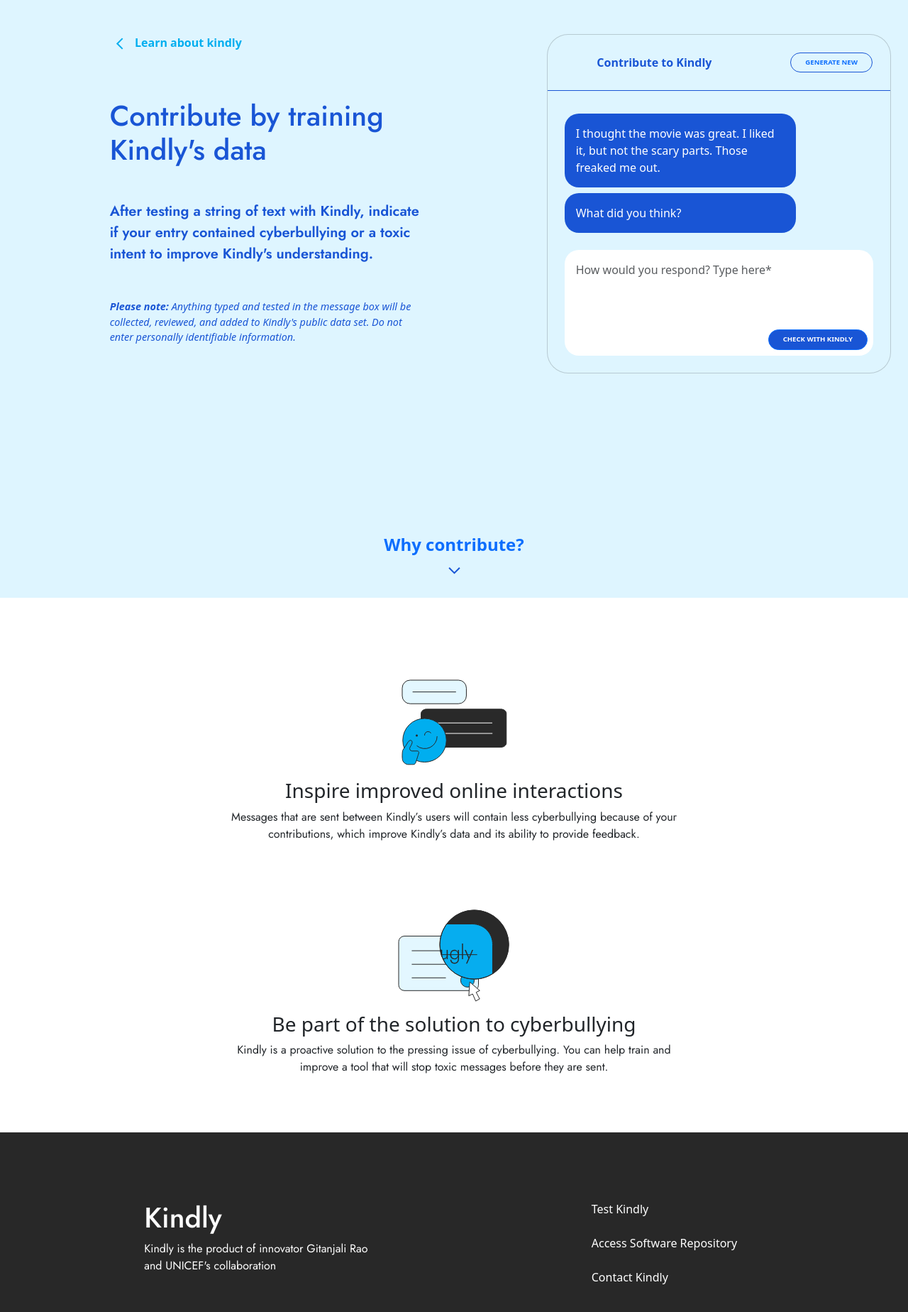
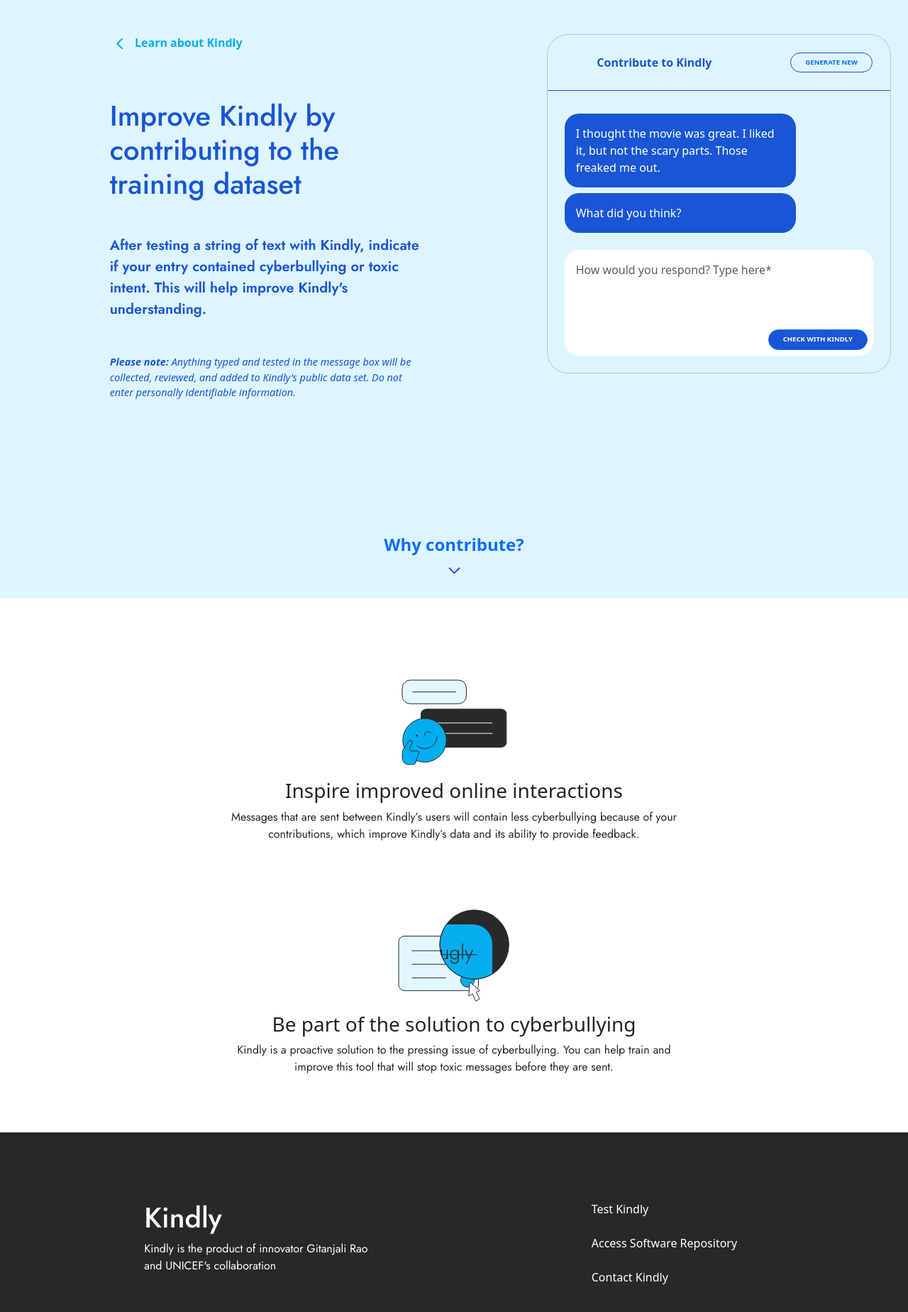
Before and after one commit to unicef/kindly-website, a React (Create React App) app: page /contribute in a window 1280 px wide. Shown: the top 1848 px of the page at 71% size. Built offline with nearby package versions, Linux system fonts and the light colour scheme; no server answers.

Commit message:
Update Contribute.js
- capitalized K in "Learn about Kindly" in the breadcrumb
- changed "Contribute by training Kindly's data" to "Improve Kindly by contributing to the training dataset"
- changed a couple other sentences

```diff
--- a/src/Contribute.js
+++ b/src/Contribute.js
@@ -18,11 +18,11 @@
             <div className="pb-3">
               <a href="/" className="nav-link-kindly">
                 <img src={IconArrowLeftLightblue} className="icon-arrow-down" alt="Downward Arrow"/>
-                &nbsp;&nbsp;Learn about kindly
+                &nbsp;&nbsp;Learn about Kindly
               </a>
             </div>
-            <h1 className="my-5">Contribute by training Kindly's data</h1>
-            <p className="lead">After testing a string of text with Kindly, indicate if your entry contained cyberbullying or a toxic intent to improve Kindly's understanding.</p>
+            <h1 className="my-5">Improve Kindly by contributing to the training dataset</h1>
+            <p className="lead">After testing a string of text with Kindly, indicate if your entry contained cyberbullying or toxic intent. This will help improve Kindly's understanding.</p>
             <div className="mt-5" style={{fontStyle: "italic", fontSize: "0.9em"}}>
               <b>Please note:</b> Anything typed and tested in the message box will be collected, reviewed, and added to Kindly's public data set. Do not enter personally identifiable information.
             </div>
@@ -62,7 +62,7 @@
                 className="pr-3"/>
               <h3>Be part of the solution to cyberbullying</h3>
               <p>Kindly is a proactive solution to the pressing issue of cyberbullying. You
-              can help train and improve a tool that will stop toxic messages before they
+              can help train and improve this tool that will stop toxic messages before they
               are sent.</p>
             </div>
           </div>
```
